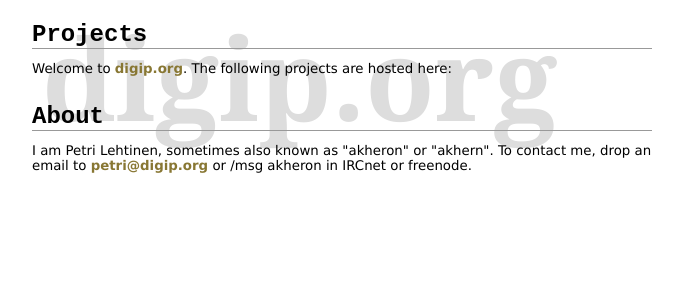
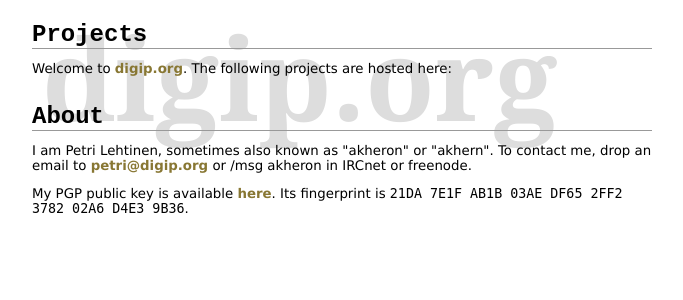
Before and after one commit to akheron/www.digip.org, a Python web app: template templates/index.html in a window 1280 px wide. Shown: the part 50-350 px from the top of the page, without its empty margins (8-691 px from the left). Run offline with Jinja, Linux system fonts and the light colour scheme; the template is opened without the code that fills it, so the values that code supplies are empty.

Commit message:
Add PGP public key

```diff
--- a/templates/index.html
+++ b/templates/index.html
@@ -28,5 +28,10 @@
     "akhern". To contact me, drop an email to {{ "petri@digip.org"|urlize }}
     or /msg akheron in IRCnet or freenode.
   </p>
+  <p>
+    My PGP public key is available <a href="static/pubkey.asc">here</a>.
+    Its fingerprint is <tt>21DA 7E1F AB1B 03AE DF65 2FF2 3782 02A6
+    D4E3 9B36</tt>.
+  </p>
 </div>
 {% endblock %}
```
Also changed, not shown: 1 other file.
